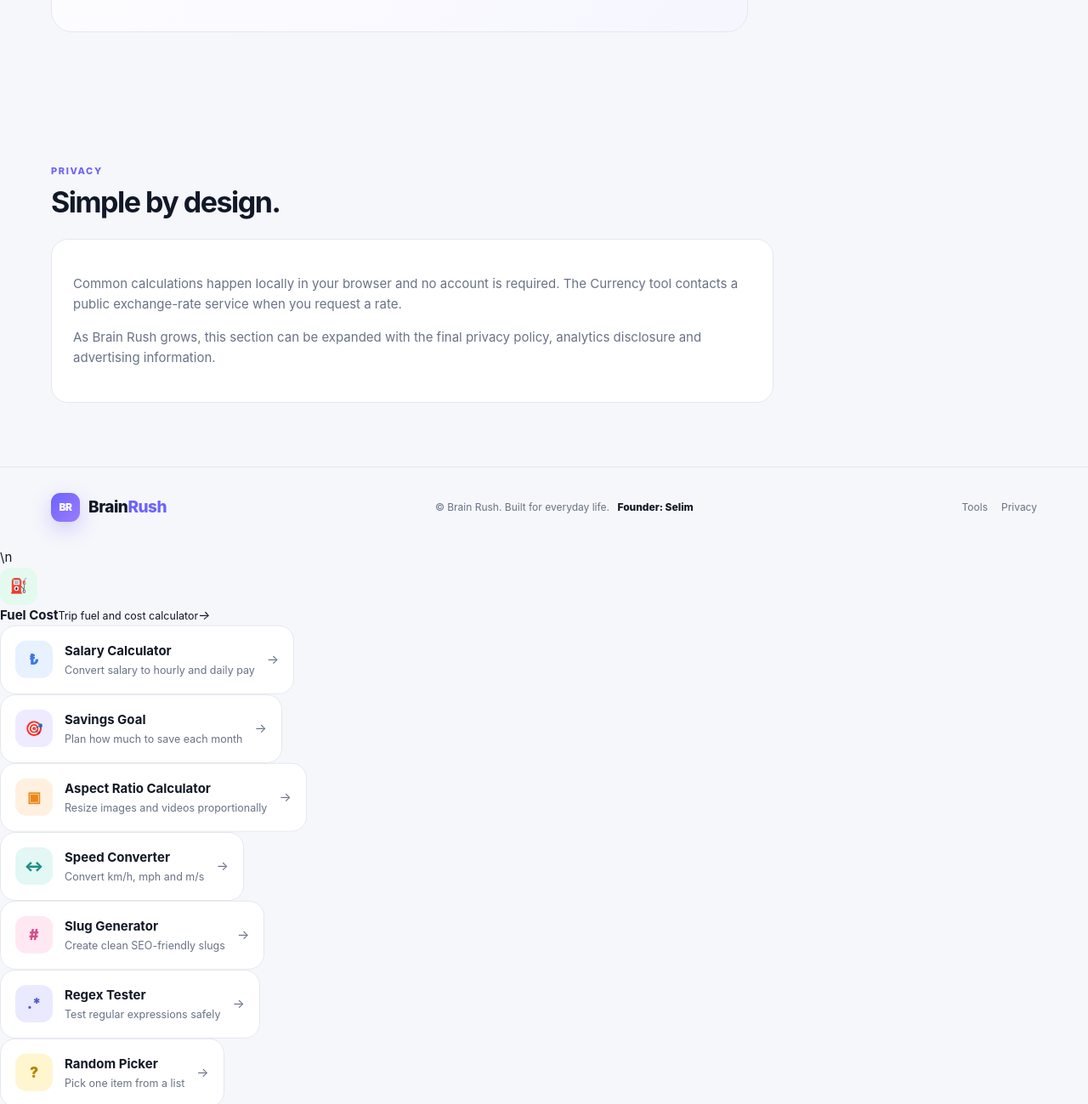
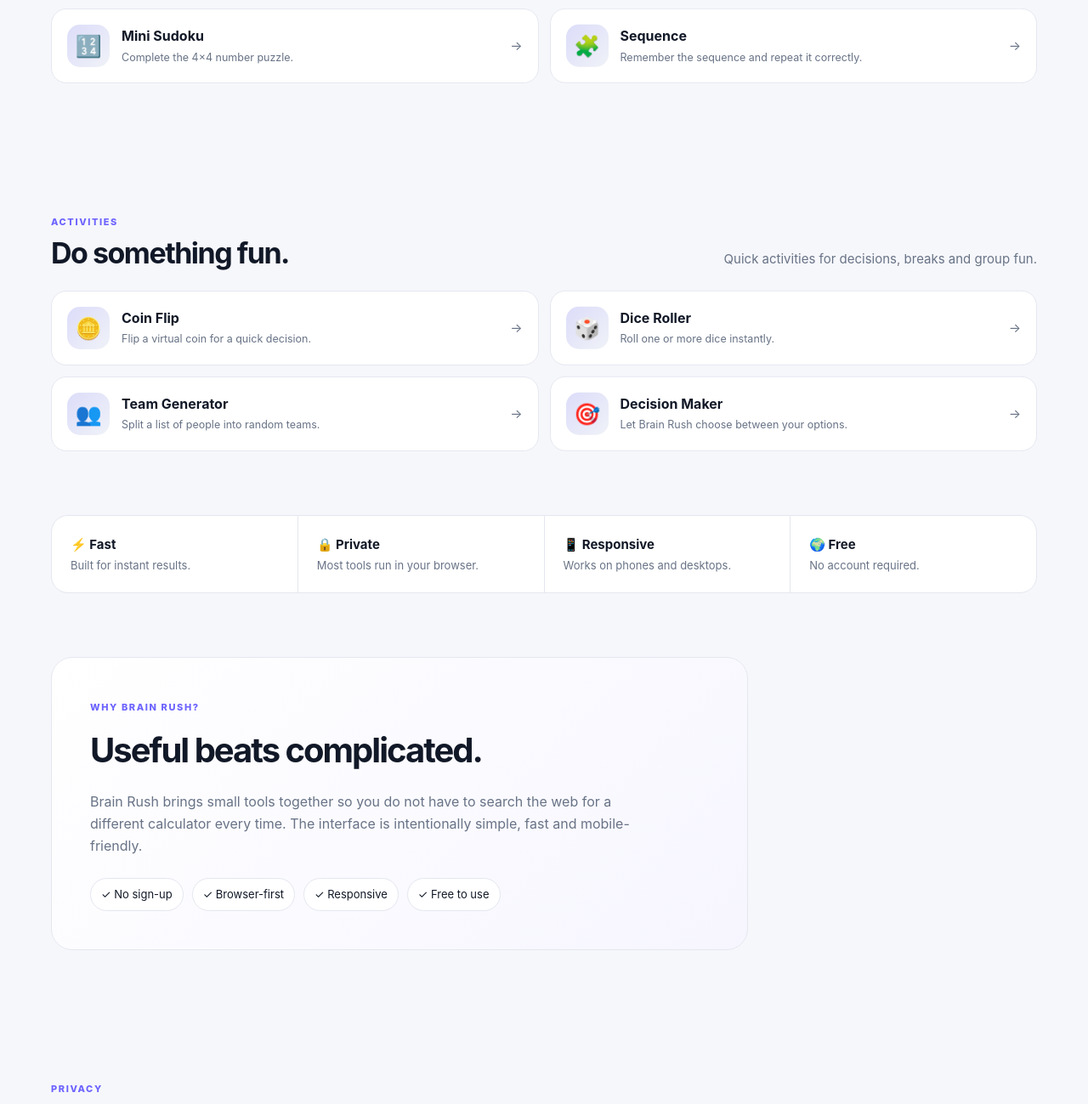
Before and after one commit to gruaab/Brain-Rush, a plain HTML site: page index.html in a window 1280 px wide. Shown: the part 3911-5210 px from the top of the page at 85% size. Drawn offline with Linux system fonts and the light colour scheme.

Commit message:
Fix new tools and add activities

```diff
--- a/index.html
+++ b/index.html
@@ -74,7 +74,14 @@
 <button class="tool-card" data-tool="contrast" data-category="developer" data-keywords="color contrast accessibility wcag"><span class="tool-icon indigo">◐</span><span><b>Color Contrast</b><small>Check text and background contrast</small></span><i>→</i></button>
 <button class="tool-card" data-tool="utm" data-category="generator" data-keywords="utm campaign url marketing"><span class="tool-icon yellow">🔗</span><span><b>UTM Builder</b><small>Create trackable campaign URLs</small></span><i>→</i></button>
 <button class="tool-card" data-tool="duplicates" data-category="text" data-keywords="duplicate lines remove text clean"><span class="tool-icon teal">≡</span><span><b>Duplicate Line Remover</b><small>Clean repeated lines from text</small></span><i>→</i></button>
-<button class="tool-card" data-tool="wordfreq" data-category="text" data-keywords="word frequency text analysis count"><span class="tool-icon orange">Aa</span><span><b>Word Frequency</b><small>Find the most used words in text</small></span><i>→</i></button></div><p class="tool-tip"><span data-i18n="Tip: You can search by what you want to do, like “discount”, “loan”, “QR”, or “password”.">💡 Tip: You can search by what you want to do, like “discount”, “loan”, “QR”, or “password”.</span></p><p class="no-results" id="noResults" hidden>No tools matched your search.</p></section>
+<button class="tool-card" data-tool="wordfreq" data-category="text" data-keywords="word frequency text analysis count"><span class="tool-icon orange">Aa</span><span><b>Word Frequency</b><small>Find the most used words in text</small></span><i>→</i></button></div><button class="tool-card" data-tool="fuel" data-category="calculator" data-keywords="fuel cost petrol diesel trip car"><span class="tool-icon green">⛽</span><span><b data-i18n="Fuel Cost">Fuel Cost</b><small data-i18n="Trip fuel and cost calculator">Trip fuel and cost calculator</small></span><i>→</i></button>
+<button class="tool-card" data-tool="salary" data-category="calculator" data-keywords="salary hourly wage annual monthly"><span class="tool-icon blue">₺</span><span><b data-i18n="Salary Calculator">Salary Calculator</b><small data-i18n="Convert salary to hourly and daily pay">Convert salary to hourly and daily pay</small></span><i>→</i></button>
+<button class="tool-card" data-tool="savings" data-category="calculator" data-keywords="savings goal saving monthly target"><span class="tool-icon violet">🎯</span><span><b data-i18n="Savings Goal">Savings Goal</b><small data-i18n="Plan how much to save each month">Plan how much to save each month</small></span><i>→</i></button>
+<button class="tool-card" data-tool="ratio" data-category="calculator" data-keywords="aspect ratio width height image video"><span class="tool-icon orange">▣</span><span><b data-i18n="Aspect Ratio Calculator">Aspect Ratio Calculator</b><small data-i18n="Resize images and videos proportionally">Resize images and videos proportionally</small></span><i>→</i></button>
+<button class="tool-card" data-tool="speed" data-category="calculator" data-keywords="speed kmh mph conversion"><span class="tool-icon teal">↔</span><span><b data-i18n="Speed Converter">Speed Converter</b><small data-i18n="Convert km/h, mph and m/s">Convert km/h, mph and m/s</small></span><i>→</i></button>
+<button class="tool-card" data-tool="slug" data-category="text" data-keywords="slug url seo title text"><span class="tool-icon pink">#</span><span><b data-i18n="Slug Generator">Slug Generator</b><small data-i18n="Create clean SEO-friendly slugs">Create clean SEO-friendly slugs</small></span><i>→</i></button>
+<button class="tool-card" data-tool="regex" data-category="developer" data-keywords="regex regular expression tester developer"><span class="tool-icon indigo">.*</span><span><b data-i18n="Regex Tester">Regex Tester</b><small data-i18n="Test regular expressions safely">Test regular expressions safely</small></span><i>→</i></button>
+<button class="tool-card" data-tool="randompick" data-category="generator" data-keywords="random picker choice list"><span class="tool-icon yellow">?</span><span><b data-i18n="Random Picker">Random Picker</b><small data-i18n="Pick one item from a list">Pick one item from a list</small></span><i>→</i></button><p class="tool-tip"><span data-i18n="Tip: You can search by what you want to do, like “discount”, “loan”, “QR”, or “password”.">💡 Tip: You can search by what you want to do, like “discount”, “loan”, “QR”, or “password”.</span></p><p class="no-results" id="noResults" hidden>No tools matched your search.</p></section>
 <section class="container category-strip"><div class="category-pill active" data-category="all"><span data-i18n="All Tools">All Tools</span></div><div class="category-pill" data-category="calculator"><span data-i18n="Calculators">Calculators</span></div><div class="category-pill" data-category="text"><span data-i18n="Text & Writing">Text & Writing</span></div><div class="category-pill" data-category="developer"><span data-i18n="Developer">Developer</span></div><div class="category-pill" data-category="generator"><span data-i18n="Generators">Generators</span></div><div class="category-pill" data-category="time"><span data-i18n="Date & Time">Date & Time</span></div></section><section class="container section games-section" id="games">
 <div class="section-heading"><div><span class="eyebrow" data-i18n="BRAIN GAMES">BRAIN GAMES</span><h2 data-i18n="Play. Think. Improve.">Play. Think. Improve.</h2></div>
 <p class="section-subtitle" data-i18n="Quick browser games for focus, memory and reaction speed.">Quick browser games for focus, memory and reaction speed.</p></div>
@@ -86,7 +93,12 @@
 <button class="game-card" data-game="math"><span class="game-icon">➕</span><span><b data-i18n="Quick Math">Quick Math</b><small data-i18n="Solve as many calculations as you can in 30 seconds.">Solve as many calculations as you can in 30 seconds.</small></span><i>→</i></button>
 <button class="game-card" data-game="hangman"><span class="game-icon">🔤</span><span><b data-i18n="Word Guess">Word Guess</b><small data-i18n="Guess the hidden word before you run out of tries.">Guess the hidden word before you run out of tries.</small></span><i>→</i></button>
 <button class="game-card" data-game="sudoku"><span class="game-icon">🔢</span><span><b data-i18n="Mini Sudoku">Mini Sudoku</b><small data-i18n="Complete the 4×4 number puzzle.">Complete the 4×4 number puzzle.</small></span><i>→</i></button>
-<button class="game-card" data-game="sequence"><span class="game-icon">🧩</span><span><b data-i18n="Sequence">Sequence</b><small data-i18n="Remember the sequence and repeat it correctly.">Remember the sequence and repeat it correctly.</small></span><i>→</i></button></div></section><section class="container feature-strip"><div><strong>⚡ Fast</strong><span><span data-i18n="Built for instant results.">Built for instant results.</span></span></div><div><strong>🔒 Private</strong><span><span data-i18n="Most tools run in your browser.">Most tools run in your browser.</span></span></div><div><strong>📱 Responsive</strong><span><span data-i18n="Works on phones and desktops.">Works on phones and desktops.</span></span></div><div><strong>🌍 Free</strong><span><span data-i18n="No account required.">No account required.</span></span></div></section>
+<button class="game-card" data-game="sequence"><span class="game-icon">🧩</span><span><b data-i18n="Sequence">Sequence</b><small data-i18n="Remember the sequence and repeat it correctly.">Remember the sequence and repeat it correctly.</small></span><i>→</i></button></div></section><section class="container section activities-section" id="activities"><div class="section-heading"><div><span class="eyebrow" data-i18n="ACTIVITIES">ACTIVITIES</span><h2 data-i18n="Do something fun.">Do something fun.</h2></div><p class="section-subtitle" data-i18n="Quick activities for decisions, breaks and group fun.">Quick activities for decisions, breaks and group fun.</p></div><div class="game-grid">
+<button class="game-card" data-game="coin"><span class="game-icon">🪙</span><span><b data-i18n="Coin Flip">Coin Flip</b><small data-i18n="Flip a virtual coin for a quick decision.">Flip a virtual coin for a quick decision.</small></span><i>→</i></button>
+<button class="game-card" data-game="dice"><span class="game-icon">🎲</span><span><b data-i18n="Dice Roller">Dice Roller</b><small data-i18n="Roll one or more dice instantly.">Roll one or more dice instantly.</small></span><i>→</i></button>
+<button class="game-card" data-game="teams"><span class="game-icon">👥</span><span><b data-i18n="Team Generator">Team Generator</b><small data-i18n="Split a list of people into random teams.">Split a list of people into random teams.</small></span><i>→</i></button>
+<button class="game-card" data-game="decide"><span class="game-icon">🎯</span><span><b data-i18n="Decision Maker">Decision Maker</b><small data-i18n="Let Brain Rush choose between your options.">Let Brain Rush choose between your options.</small></span><i>→</i></button>
+</div></section><section class="container feature-strip"><div><strong>⚡ Fast</strong><span><span data-i18n="Built for instant results.">Built for instant results.</span></span></div><div><strong>🔒 Private</strong><span><span data-i18n="Most tools run in your browser.">Most tools run in your browser.</span></span></div><div><strong>📱 Responsive</strong><span><span data-i18n="Works on phones and desktops.">Works on phones and desktops.</span></span></div><div><strong>🌍 Free</strong><span><span data-i18n="No account required.">No account required.</span></span></div></section>
 <section class="container section" id="about"><div class="about-card"><span class="eyebrow">WHY BRAIN RUSH?</span><h2><span data-i18n="Useful beats complicated.">Useful beats complicated.</span></h2><p>Brain Rush brings small tools together so you do not have to search the web for a different calculator every time. The interface is intentionally simple, fast and mobile-friendly.</p><div class="about-points"><span>✓ No sign-up</span><span>✓ Browser-first</span><span>✓ Responsive</span><span>✓ Free to use</span></div></div></section>
 <section class="container section" id="privacy"><div class="section-heading"><div><span class="eyebrow"><span data-i18n="PRIVACY">PRIVACY</span></span><h2><span data-i18n="Simple by design.">Simple by design.</span></h2></div></div><div class="privacy-card"><p>Common calculations happen locally in your browser and no account is required. The Currency tool contacts a public exchange-rate service when you request a rate.</p><p>As Brain Rush grows, this section can be expanded with the final privacy policy, analytics disclosure and advertising information.</p></div></section>
 </main>
@@ -156,11 +168,4 @@
 <template id="speedTemplate"><div class="tool-head"><span class="tool-icon teal">↔</span><div><h3 data-i18n="Speed Converter">Speed Converter</h3><p data-i18n="Convert km/h, mph and m/s">Convert km/h, mph and m/s</p></div></div><div class="form-grid"><label data-i18n="Value">Value<input id="speedValue" type="number" value="100"></label><label data-i18n="From"><select id="speedFrom"><option value="kmh">km/h</option><option value="mph">mph</option><option value="ms">m/s</option></select></label><label data-i18n="To"><select id="speedTo"><option value="mph">mph</option><option value="kmh">km/h</option><option value="ms">m/s</option></select></label></div><div class="result-box"><small data-i18n="Result">Result</small><strong id="speedResult">—</strong></div></template>
 <template id="slugTemplate"><div class="tool-head"><span class="tool-icon pink">#</span><div><h3 data-i18n="Slug Generator">Slug Generator</h3><p data-i18n="Create clean SEO-friendly slugs">Create clean SEO-friendly slugs</p></div></div><textarea id="slugInput" class="large-text" placeholder="Başlık yazın..."></textarea><label class="single-label" data-i18n="Slug">Slug<input id="slugOutput" readonly></label></template>
 <template id="regexTemplate"><div class="tool-head"><span class="tool-icon indigo">.*</span><div><h3 data-i18n="Regex Tester">Regex Tester</h3><p data-i18n="Test regular expressions safely">Test regular expressions safely</p></div></div><div class="form-grid"><label data-i18n="Pattern">Pattern<input id="regexPattern" placeholder="^[A-Z].*"></label><label data-i18n="Flags">Flags<input id="regexFlags" value="i"></label></div><textarea id="regexText" class="large-text" placeholder="Test text..."></textarea><div class="result-box"><small data-i18n="Result">Result</small><strong id="regexResult">—</strong></div></template>
-<template id="randompickTemplate"><div class="tool-head"><span class="tool-icon yellow">?</span><div><h3 data-i18n="Random Picker">Random Picker</h3><p data-i18n="Pick one item from a list">Pick one item from a list</p></div></div><textarea id="pickInput" class="large-text" placeholder="One item per line..."></textarea><button class="btn primary full" id="pickButton" data-i18n="Pick">Pick</button><div class="result-box"><small data-i18n="Selected">Selected</small><strong id="pickResult">—</strong></div></template></body></html<button class="tool-card" data-tool="fuel" data-category="calculator" data-keywords="fuel cost petrol diesel trip car"><span class="tool-icon green">⛽</span><span><b data-i18n="Fuel Cost">Fuel Cost</b><small data-i18n="Trip fuel and cost calculator">Trip fuel and cost calculator</small></span><i>→</i></button>
-<button class="tool-card" data-tool="salary" data-category="calculator" data-keywords="salary hourly wage annual monthly"><span class="tool-icon blue">₺</span><span><b data-i18n="Salary Calculator">Salary Calculator</b><small data-i18n="Convert salary to hourly and daily pay">Convert salary to hourly and daily pay</small></span><i>→</i></button>
-<button class="tool-card" data-tool="savings" data-category="calculator" data-keywords="savings goal saving monthly target"><span class="tool-icon violet">🎯</span><span><b data-i18n="Savings Goal">Savings Goal</b><small data-i18n="Plan how much to save each month">Plan how much to save each month</small></span><i>→</i></button>
-<button class="tool-card" data-tool="ratio" data-category="calculator" data-keywords="aspect ratio width height image video"><span class="tool-icon orange">▣</span><span><b data-i18n="Aspect Ratio Calculator">Aspect Ratio Calculator</b><small data-i18n="Resize images and videos proportionally">Resize images and videos proportionally</small></span><i>→</i></button>
-<button class="tool-card" data-tool="speed" data-category="calculator" data-keywords="speed kmh mph conversion"><span class="tool-icon teal">↔</span><span><b data-i18n="Speed Converter">Speed Converter</b><small data-i18n="Convert km/h, mph and m/s">Convert km/h, mph and m/s</small></span><i>→</i></button>
-<button class="tool-card" data-tool="slug" data-category="text" data-keywords="slug url seo title text"><span class="tool-icon pink">#</span><span><b data-i18n="Slug Generator">Slug Generator</b><small data-i18n="Create clean SEO-friendly slugs">Create clean SEO-friendly slugs</small></span><i>→</i></button>
-<button class="tool-card" data-tool="regex" data-category="developer" data-keywords="regex regular expression tester developer"><span class="tool-icon indigo">.*</span><span><b data-i18n="Regex Tester">Regex Tester</b><small data-i18n="Test regular expressions safely">Test regular expressions safely</small></span><i>→</i></button>
-<button class="tool-card" data-tool="randompick" data-category="generator" data-keywords="random picker choice list"><span class="tool-icon yellow">?</span><span><b data-i18n="Random Picker">Random Picker</b><small data-i18n="Pick one item from a list">Pick one item from a list</small></span><i>→</i></button>>
+<template id="randompickTemplate"><div class="tool-head"><span class="tool-icon yellow">?</span><div><h3 data-i18n="Random Picker">Random Picker</h3><p data-i18n="Pick one item from a list">Pick one item from a list</p></div></div><textarea id="pickInput" class="large-text" placeholder="One item per line..."></textarea><button class="btn primary full" id="pickButton" data-i18n="Pick">Pick</button><div class="result-box"><small data-i18n="Selected">Selected</small><strong id="pickResult">—</strong></div></template></body>
```
